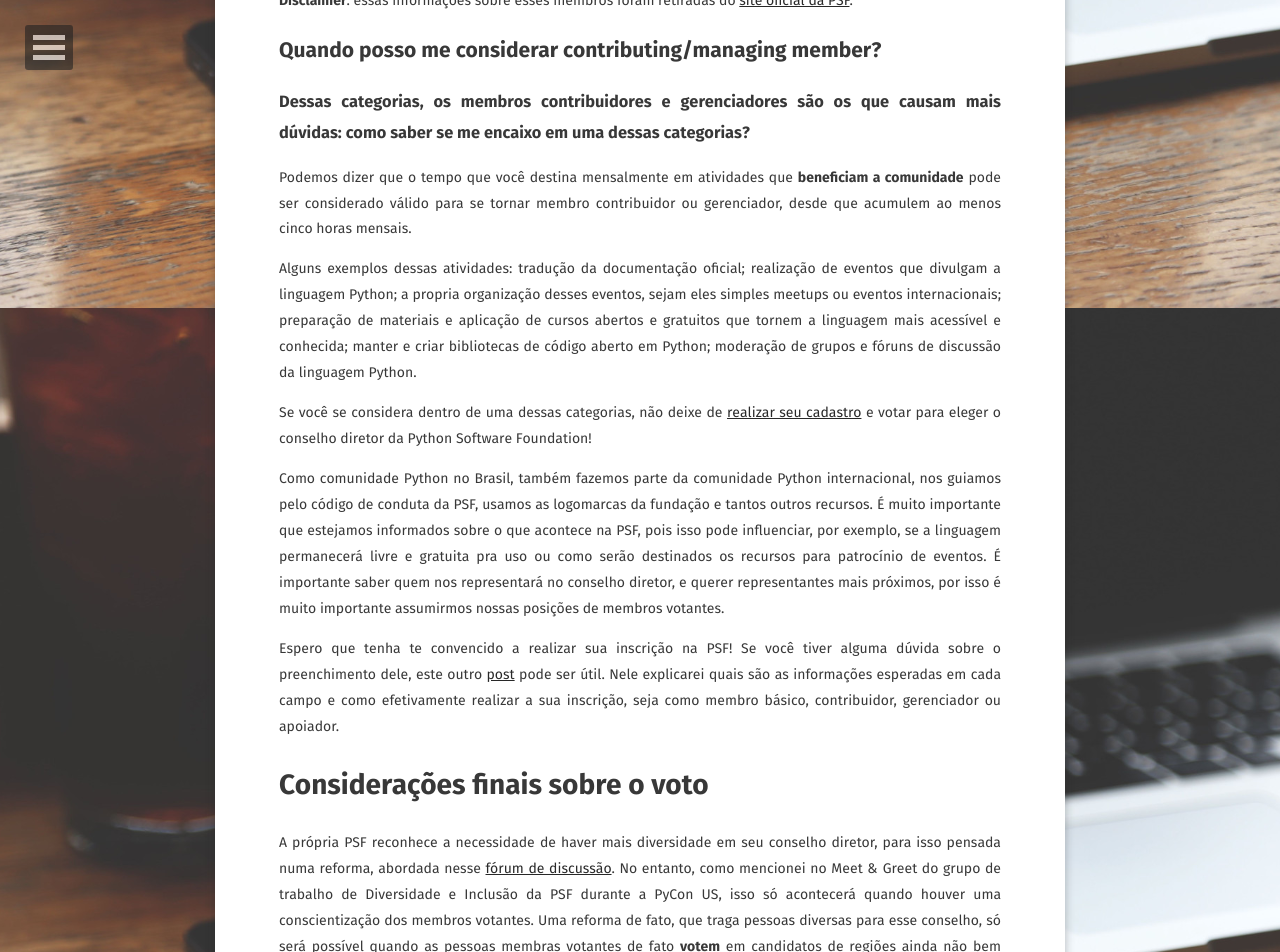
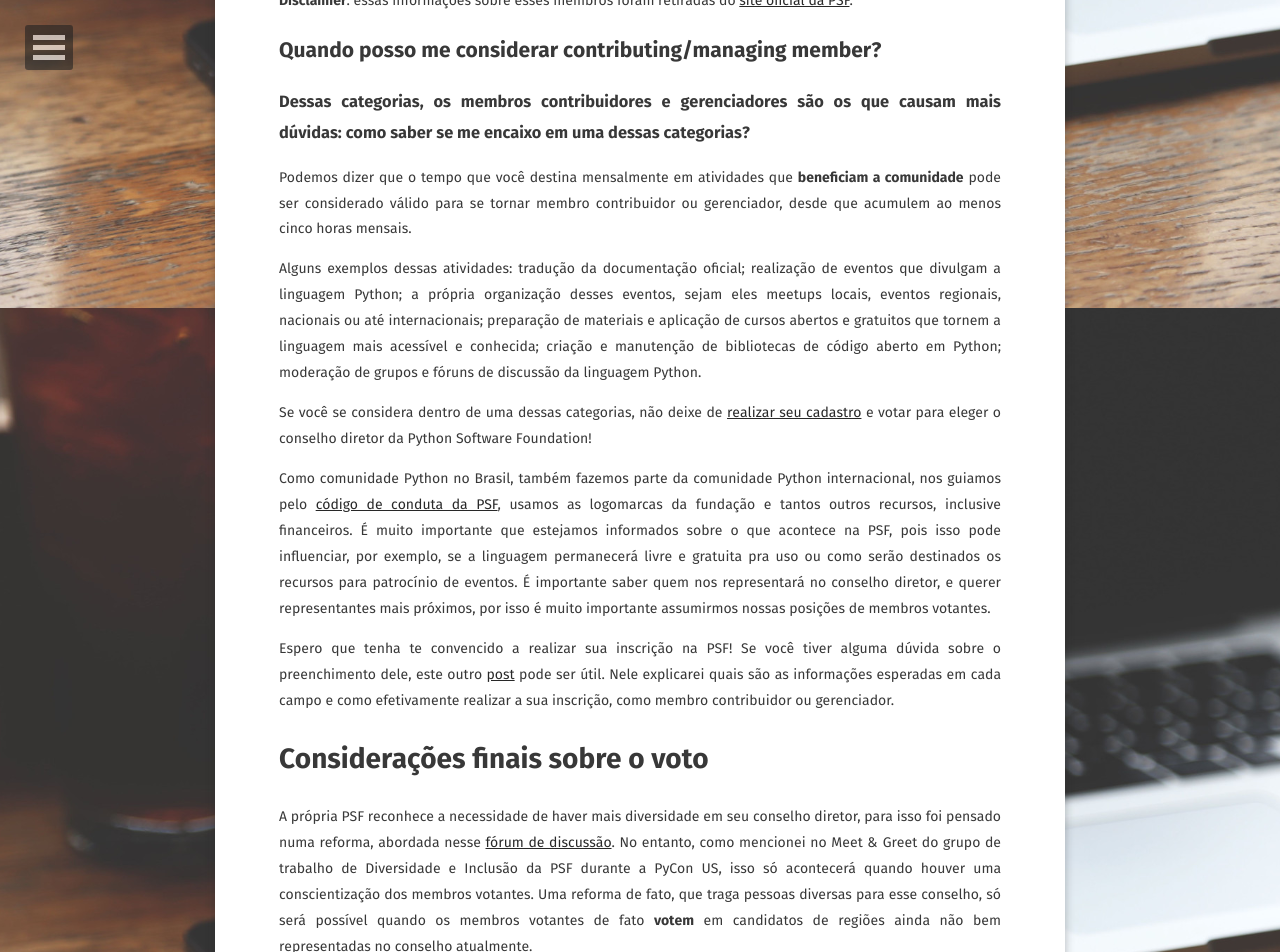
Before and after one commit to deboraazevedo/deboraazevedo.github.io, a Jekyll site: the page built from _posts/2021-05-27-membro-contribuidor-gerenciador-psf.md, in a window 1280 px wide and 1400 px high, scrolled down 1492 px. Shown: the top 952 px of the window. Built offline with Jekyll 4.4.1, drawn with Linux system fonts in a browser that asks for light colours; some web fonts are replaced; comment, search, counter and statistics services are not loaded; some of the changed text lies outside the part shown.

Commit message:
final(?) update in this post

```diff
--- a/_posts/2021-05-27-membro-contribuidor-gerenciador-psf.md
+++ b/_posts/2021-05-27-membro-contribuidor-gerenciador-psf.md
@@ -8,21 +8,21 @@ comments: true
 ![Logo da PSF](https://programadoresbrasil.com.br/wp-content/uploads/2019/10/python-software-foundation.png)
 
 
-Dia 8 de junho teremos a [eleição](https://www.python.org/nominations/elections/) para o conselho de diretores da Python Software Foundation, a [PSF](https://www.python.org/psf/about/). A Python Software Foundation é uma organização sem fins lucrativos dedicada ao avanço da tecnologia de código aberto relacionada à linguagem de programação Python. Tem como missão promover, proteger e fazer avançar a linguagem de programação Python, apoiando e facilitando o crescimento de uma comunidade diversa e internacional de programadores Python, e seus diretores tem papel importante nas decisões sobre os rumos que a linguagem e comunidade tomarão no futuro.
+Dia 8 de junho teremos a [eleição](https://www.python.org/nominations/elections/) para o conselho de diretores da Python Software Foundation, a [PSF](https://www.python.org/psf/about/). A Python Software Foundation é uma organização sem fins lucrativos dedicada ao avanço da tecnologia de código aberto relacionada à linguagem de programação Python. Tem como missão promover, proteger e fazer avançar a linguagem, apoiando e facilitando o crescimento de uma comunidade diversa e internacional de programadores Python, e seus diretores tem papel importante nas decisões sobre os rumos que a linguagem e comunidade tomarão no futuro.
 
 ## Sou da comunidade Python e quero votar! Posso votar? Como faz?
-Para votar é necessário ser membro da PSF, mas não, não desanime agora, porque você pode sim ser membro da PSF!
-A PSF possui cinco categorias de membros, quatro delas são elegíveis a voto.
+Para votar é necessário ser membro da PSF, mas não desanime agora, porque você pode sim ser membro da PSF!
+A PSF possui cinco categorias de membros, quatro delas são aptas a votar.
 
 Todas as pessoas são bem-vindas a serem **membros básicos** da PSF, e você pode fazer sua inscrição gratuita [aqui](https://www.python.org/users/membership/). Contudo, membros básicos não possuem direito a voto.
 
 Além de membros básicos, temos membros apoiadores, gerenciadores, contribuidores (traduções livres minhas) e fellows, e todos estes últimos podem votar.
 
-Os **membros apoiadores** fazem uma doação anual de pelo menos U$99 (99 dólares americanos) à PSF para sustentar a Fundação e apoiar a comunidade Python.
+Os **membros apoiadores** (supporting members) fazem uma doação anual de pelo menos U$99 (99 dólares americanos) à PSF para sustentar a Fundação e apoiar a comunidade Python.
 
-**Membros gerenciadores** (managing members) são pessoas que dedicam **pelo menos** cinco horas mensais trabalhando para apoiar o ecossistema Python - organizando eventos Python, gerenciando ou contribuindo para projetos da PSF, cuidando da infraestrutura, participando de um dos grupos de trabalho do PSF etc.
+**Membros gerenciadores** (managing members) são pessoas que dedicam **pelo menos** cinco horas mensais trabalhando para apoiar o ecossistema Python - organizando eventos Python, gerenciando ou contribuindo para projetos da PSF, cuidando da infraestrutura, participando de um dos [grupos de trabalho da PSF](https://www.python.org/psf/committees/) etc.
 
-**Membros contribuidores** (contributing members) são pessoas que dedicam **pelo menos** cinco horas por mês trabalhando em projetos que avancem a missão do PSF, onde o trabalho se relaciona com a criação ou manutenção de software livre disponível ao público gratuitamente.
+Já os **membros contribuidores** (contributing members) são pessoas que dedicam **pelo menos** cinco horas por mês trabalhando em projetos que avancem a missão do PSF, onde o trabalho se relaciona com a criação ou manutenção de software livre disponível ao público gratuitamente.
 
 **Fellows** são membros nomeados por seus extraordinários esforços e impacto sobre a linguagem Python, a comunidade e o ecossistema Python mais amplo.
 
@@ -34,22 +34,21 @@ Os **membros apoiadores** fazem uma doação anual de pelo menos U$99 (99 dólar
 
 Podemos dizer que o tempo que você destina mensalmente em atividades que **beneficiam a comunidade** pode ser considerado válido para se tornar membro contribuidor ou gerenciador, desde que acumulem ao menos cinco horas mensais.
 
-
-Alguns exemplos dessas atividades: tradução da documentação oficial; realização de eventos que divulgam a linguagem Python; a propria organização desses eventos, sejam eles simples meetups ou eventos internacionais; preparação de materiais e aplicação de cursos abertos e gratuitos que tornem a linguagem mais acessível e conhecida; manter e criar bibliotecas de código aberto em Python; moderação de grupos e fóruns de discussão da linguagem Python.
+Alguns exemplos dessas atividades: tradução da documentação oficial; realização de eventos que divulgam a linguagem Python; a própria organização desses eventos, sejam eles meetups locais, eventos regionais, nacionais ou até internacionais; preparação de materiais e aplicação de cursos abertos e gratuitos que tornem a linguagem mais acessível e conhecida; criação e manutenção de bibliotecas de código aberto em Python; moderação de grupos e fóruns de discussão da linguagem Python.
 
 
 Se você se considera dentro de uma dessas categorias, não deixe de [realizar seu cadastro](https://docs.google.com/forms/d/e/1FAIpQLSfwWBGkzvkWDZrxW3up_M_B7qgt1IWZlx9KJ0ucLA5WJP1vfA/viewform) e votar para eleger o conselho diretor da Python Software Foundation!
 
-Como comunidade Python no Brasil, também fazemos parte da comunidade Python internacional, nos guiamos pelo código de conduta da PSF, usamos as logomarcas da fundação e tantos outros recursos. É muito importante que estejamos informados sobre o que acontece na PSF, pois isso pode influenciar, por exemplo, se a linguagem permanecerá livre e gratuita pra uso ou como serão destinados os recursos para patrocínio de eventos. É importante saber quem nos representará no conselho diretor, e querer representantes mais próximos, por isso é muito importante assumirmos nossas posições de membros votantes.
+Como comunidade Python no Brasil, também fazemos parte da comunidade Python internacional, nos guiamos pelo [código de conduta da PSF](https://www.python.org/psf/conduct/), usamos as logomarcas da fundação e tantos outros recursos, inclusive financeiros. É muito importante que estejamos informados sobre o que acontece na PSF, pois isso pode influenciar, por exemplo, se a linguagem permanecerá livre e gratuita pra uso ou como serão destinados os recursos para patrocínio de eventos. É importante saber quem nos representará no conselho diretor, e querer representantes mais próximos, por isso é muito importante assumirmos nossas posições de membros votantes.
 
-Espero que tenha te convencido a realizar sua inscrição na PSF! Se você tiver alguma dúvida sobre o preenchimento dele, este outro [post](https://deboraazevedo.github.io/desvendando-o-form-membro-votante-psf/) pode ser útil. Nele explicarei quais são as informações esperadas em cada campo e como efetivamente realizar a sua inscrição, seja como membro básico, contribuidor, gerenciador ou apoiador.
+Espero que tenha te convencido a realizar sua inscrição na PSF! Se você tiver alguma dúvida sobre o preenchimento dele, este outro [post](https://deboraazevedo.github.io/desvendando-o-form-membro-votante-psf/) pode ser útil. Nele explicarei quais são as informações esperadas em cada campo e como efetivamente realizar a sua inscrição, como membro contribuidor ou gerenciador.
 
 
 # Considerações finais sobre o voto
 
-A própria PSF reconhece a necessidade de haver mais diversidade em seu conselho diretor, para isso pensada numa reforma, abordada nesse [fórum de discussão](https://discuss.python.org/t/psf-board-election-reform/4527). No entanto, como mencionei no Meet & Greet do grupo de trabalho de Diversidade e Inclusão da PSF durante a PyCon US, isso só acontecerá quando houver uma conscientização dos membros votantes. Uma reforma de fato, que traga pessoas diversas para esse conselho, só será possível quando as pessoas membras votantes de fato **votem** em candidatos de regiões ainda não bem representadas no conselho atualmente.
+A própria PSF reconhece a necessidade de haver mais diversidade em seu conselho diretor, para isso foi pensado numa reforma, abordada nesse [fórum de discussão](https://discuss.python.org/t/psf-board-election-reform/4527). No entanto, como mencionei no Meet & Greet do grupo de trabalho de Diversidade e Inclusão da PSF durante a PyCon US, isso só acontecerá quando houver uma conscientização dos membros votantes. Uma reforma de fato, que traga pessoas diversas para esse conselho, só será possível quando os membros votantes de fato **votem** em candidatos de regiões ainda não bem representadas no conselho atualmente.
 
-Finalmente, gostaria de anunciar que estarei concorrendo mais uma vez à eleição para o conselho de diretores da PSF neste ano. Estou finalizando meu statement (texto da minha candidatura), que publicarei aqui, em Português e - com fé e ajuda haha - em espanhol também.
+Finalmente, gostaria de anunciar que estarei concorrendo mais uma vez à eleição para o conselho de diretores da PSF neste ano. Estou finalizando meu statement (texto da minha candidatura), que publicarei aqui, em português e - com fé e ajuda haha - em espanhol também.
 
 Obrigada por ler até aqui :)
 
```
